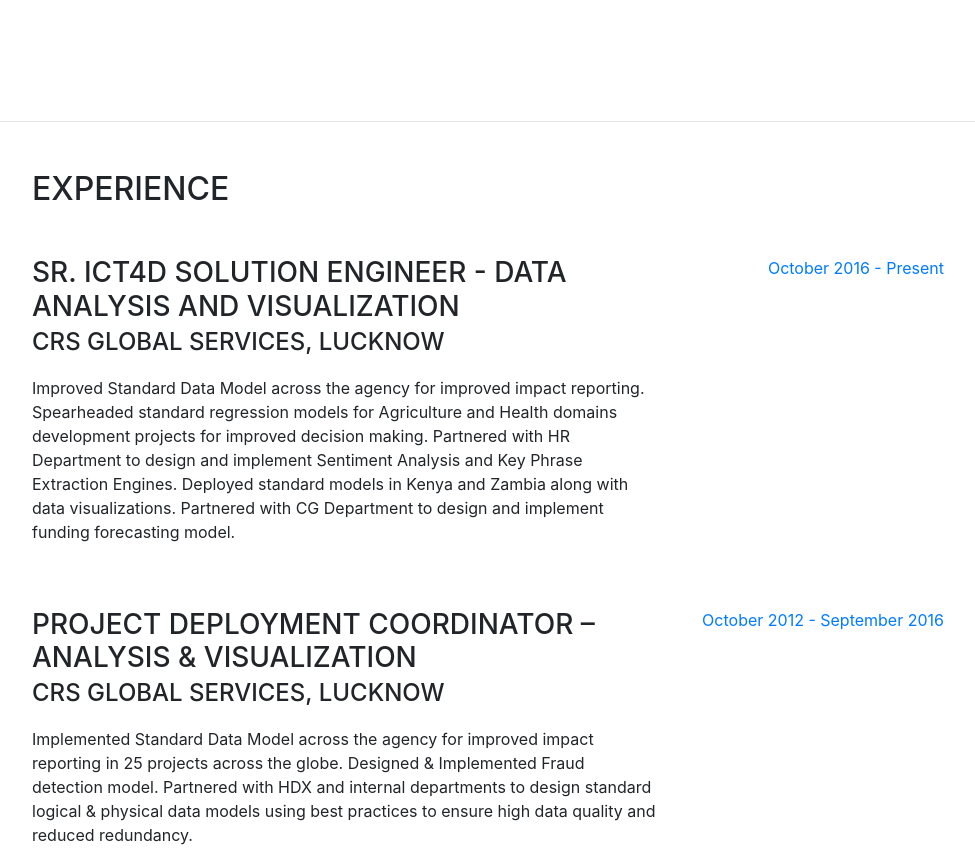
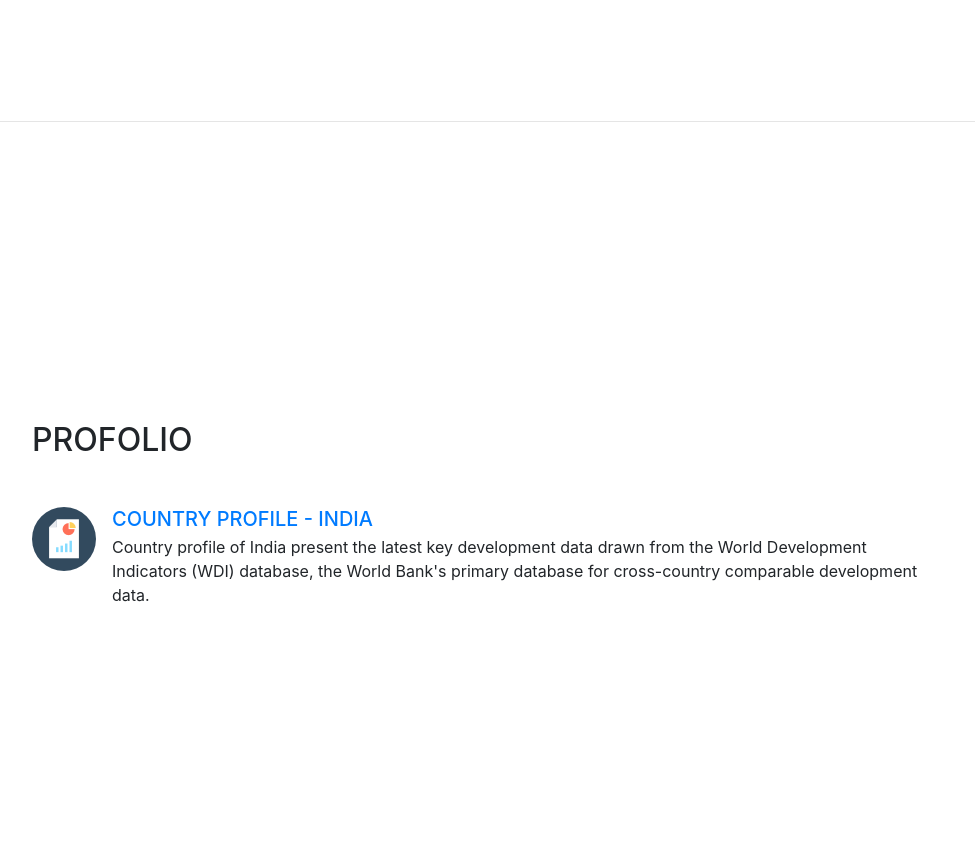
Before and after one commit to palapoorv/palapoorv.github.io, a website with bundled scripts: page index.html in a window 1280 px wide. Shown: the part 1480-2346 px from the top of the page, without its empty margins (288-1263 px from the left). Built offline with nearby package versions, Linux system fonts and the light colour scheme; a web font is replaced by a local one.

Commit message:
Added Country Profile in Portfolio
Added Country Profile in Portfolio

```diff
--- a/index.html
+++ b/index.html
@@ -42,7 +42,10 @@
           </li>
           <li class="nav-item">
               <a class="nav-link js-scroll-trigger" href="#keyresults">Key Result Areas</a>
-            </li>
+          </li>
+          <li class="nav-item">
+              <a class="nav-link js-scroll-trigger" href="#portfolio">Portfolio</a>
+          </li>
           <li class="nav-item">
             <a class="nav-link js-scroll-trigger" href="#experience">Experience</a>
           </li>
@@ -103,6 +106,24 @@
           <p><i class="fa fa-minus"></i> Minimized 12.35% loss of net cards worth 1 million USD by providing causes of loss using Principle Component Analysis and Correlation Analysis. </p>
         </div>
       </section>
+
+
+      <hr class="m-0">
+
+      <section class="resume-section p-3 p-lg-5 d-flex flex-column" id="portfolio">
+        <div class="my-auto">
+          <h2 class="mb-5">Profolio</h2>
+          <ul class="list-unstyled">
+            <li class="media">
+              <img src="img/reports.png" class="mr-3">
+              <div class="media-body">
+                <h5 class="mt-0 mb-1"><a href="https://app.powerbi.com/view?r=eyJrIjoiYjg3NWMwYzYtZDIwMS00ZjU0LTk2NWUtMjU5ZTFiMDY4OTE2IiwidCI6ImI4MGMzMDhjLWQwOGQtNGIwNy05MTVjLTExYTkyZDljYzZiZCIsImMiOjF9">Country Profile - India</a></h5>
+                Country profile of India present the latest key development data drawn from the World Development Indicators (WDI) database, the World Bank's primary database for cross-country comparable development data.              </div>
+            </li>
+          </ul>
+          </div>
+      </section>
+
       <hr class="m-0">
 
       <section class="resume-section p-3 p-lg-5 d-flex flex-column" id="experience">
```
Also changed, not shown: img/analytics.png (added), img/reports.png (added).
